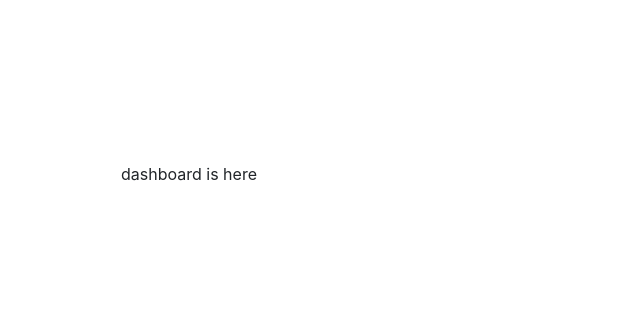
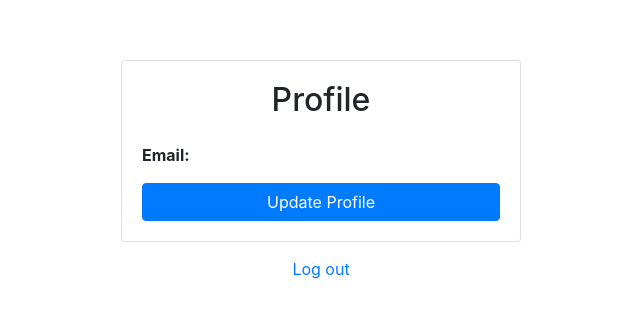
Before and after one commit to raylinks/react-state-management, a React (Create React App) app: page / in a window 1280 px wide. Shown: the part 226-544 px from the top of the page, without its empty margins (319-959 px from the left). Built offline with nearby package versions, Linux system fonts and the light colour scheme.

Commit message:
dashboard component

```diff
--- a/src/Auth/Dashboard.js
+++ b/src/Auth/Dashboard.js
@@ -1,7 +1,39 @@
-import React from 'react'
+import React, {useState} from 'react'
+import {Button, Card, Alert} from 'react-bootstrap';
+import {useAuth} from '../Context/AuthContext';
+import {Link , useHistory} from 'react-router-dom'
 
 const Dashboard = () => {
-    return "dashboard is here";
+    const [error, setError] = useState();
+    const history = useHistory();
+
+
+    function handleLogout(){
+        setError('')
+
+        try{
+           // await logout()
+            history.pushState('/login')
+        }catch{
+            setError('Failed to logout')
+        }
+    }
+
+    return(
+        <>
+        <Card>
+            <Card.Body>
+                <h2 className="text-center mb-4">Profile</h2>
+                {error && <Alert variant="danger">{error}</Alert>}
+                <strong>Email:</strong>
+                <Link to="/update-profile" className="btn btn-primary w-100 mt-3">Update Profile</Link>
+            </Card.Body>
+        </Card>
+        <div className="w-100 text-center mt-2">
+            <Button variant="link" onClick={handleLogout}>Log out</Button>
+        </div>
+        </>
+    )
 }
 
 export default Dashboard
--- a/src/Auth/Login.js
+++ b/src/Auth/Login.js
@@ -1,12 +1,16 @@
 import React, {useContext, useRef, useState} from 'react';
  import {Form, Button, Card, Alert} from 'react-bootstrap';
- import {Link } from 'react-router-dom'
+ import {Link , useHistory} from 'react-router-dom'
+ import {useAuth} from '../Context/AuthContext';
+
 
 const Login = () => {
     const emailRef = useRef();
     const passwordRef = useRef();
+    const {login} = useAuth();
     const [error, setError] = useState('')
     const [loading, setLoading] = useState(false)
+    const history = useHistory();
 
     function handleSubmit(e){
         e.preventDefault()
@@ -14,7 +18,8 @@ const Login = () => {
             try{
                 setError('');
                 setLoading(true);
-             //   signup(emailRef.current.value, passwordRef.current.value)
+                login(emailRef.current.value, passwordRef.current.value)
+                history.push("/")
             }catch{
                 setError('Failed to create an account')
             }
--- a/src/Context/AuthContext.js
+++ b/src/Context/AuthContext.js
@@ -12,6 +12,13 @@ export function AuthProvider({children}){
     function signUp(email,password){
        // return auth.
     }
+    function login(email,password){
+        // return auth.
+     }
+     function logout(){
+         //
+     }
+
 
 
     const value = {
```
